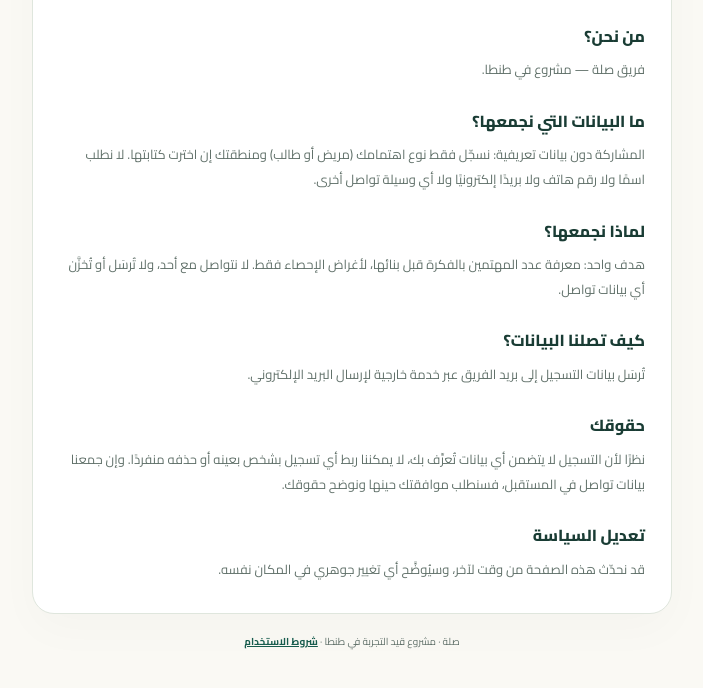
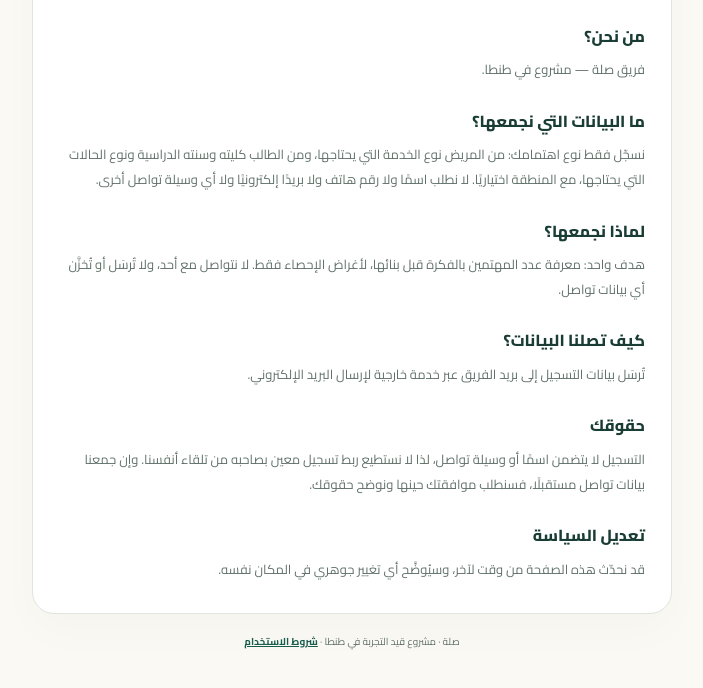
Before and after one commit to Yujin899/wasla-dental-demo, a plain HTML site: page privacy.html in a window 1280 px wide. Shown: the part 200-888 px from the top of the page, without its empty margins (288-991 px from the left). Drawn offline with Linux system fonts and the light colour scheme.

Commit message:
Revise data collection description in privacy.html

```diff
--- a/privacy.html
+++ b/privacy.html
@@ -16,13 +16,13 @@
 <h2>من نحن؟</h2>
 <p>فريق صلة — مشروع في طنطا.</p>
 <h2>ما البيانات التي نجمعها؟</h2>
-<p>المشاركة دون بيانات تعريفية: نسجّل فقط نوع اهتمامك (مريض أو طالب) ومنطقتك إن اخترت كتابتها. لا نطلب اسمًا ولا رقم هاتف ولا بريدًا إلكترونيًا ولا أي وسيلة تواصل أخرى.</p>
+<p>نسجّل فقط نوع اهتمامك: من المريض نوع الخدمة التي يحتاجها، ومن الطالب كليته وسنته الدراسية ونوع الحالات التي يحتاجها، مع المنطقة اختياريًا. لا نطلب اسمًا ولا رقم هاتف ولا بريدًا إلكترونيًا ولا أي وسيلة تواصل أخرى.</p>
 <h2>لماذا نجمعها؟</h2>
 <p>هدف واحد: معرفة عدد المهتمين بالفكرة قبل بنائها، لأغراض الإحصاء فقط. لا نتواصل مع أحد، ولا تُرسَل أو تُخزَّن أي بيانات تواصل.</p>
 <h2>كيف تصلنا البيانات؟</h2>
 <p>تُرسَل بيانات التسجيل إلى بريد الفريق عبر خدمة خارجية لإرسال البريد الإلكتروني.</p>
 <h2>حقوقك</h2>
-<p>نظرًا لأن التسجيل لا يتضمن أي بيانات تُعرِّف بك، لا يمكننا ربط أي تسجيل بشخص بعينه أو حذفه منفردًا. وإن جمعنا بيانات تواصل في المستقبل، فسنطلب موافقتك حينها ونوضح حقوقك.</p>
+<p>التسجيل لا يتضمن اسمًا أو وسيلة تواصل، لذا لا نستطيع ربط تسجيل معين بصاحبه من تلقاء أنفسنا. وإن جمعنا بيانات تواصل مستقبلًا، فسنطلب موافقتك حينها ونوضح حقوقك.</p>
 <h2>تعديل السياسة</h2>
 <p>قد نحدّث هذه الصفحة من وقت لآخر، وسيُوضَّح أي تغيير جوهري في المكان نفسه.</p>
 </div>
```
